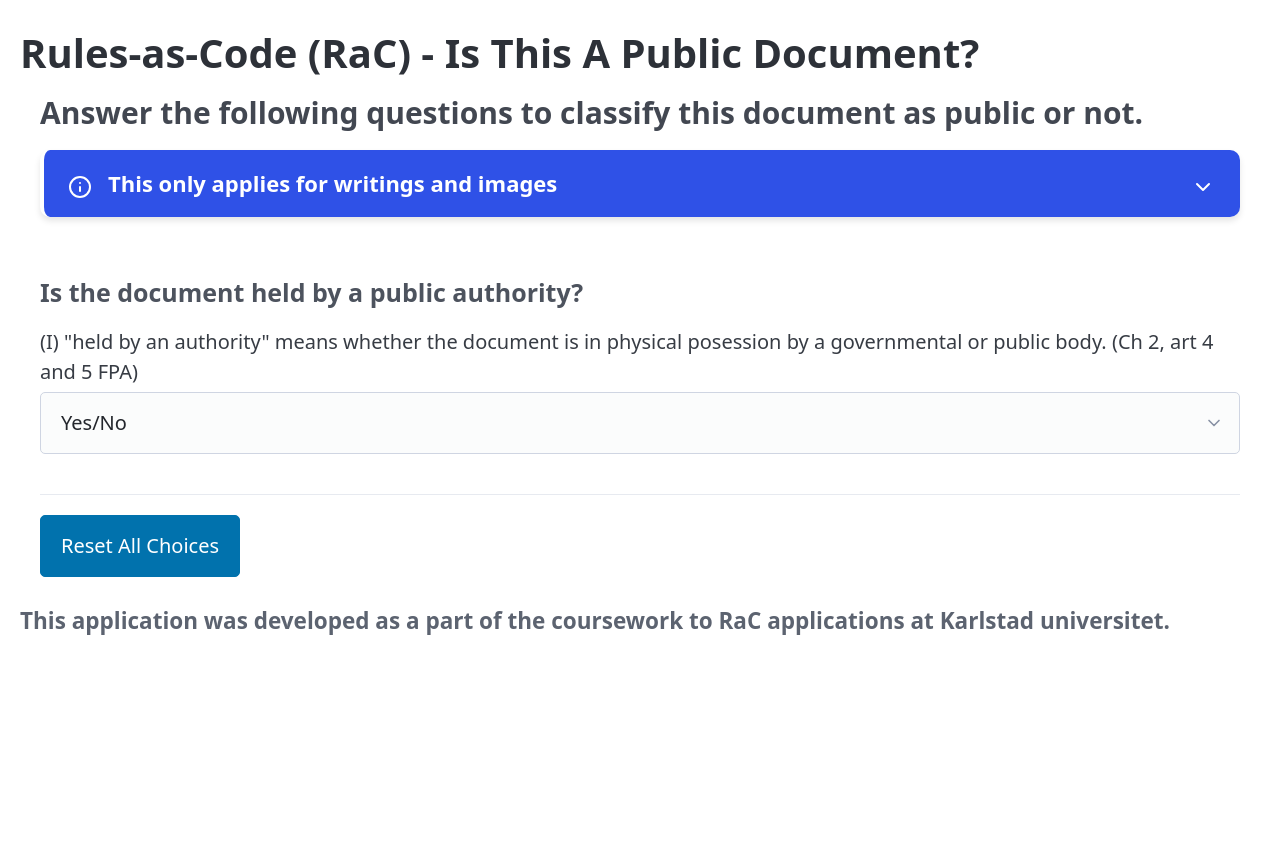
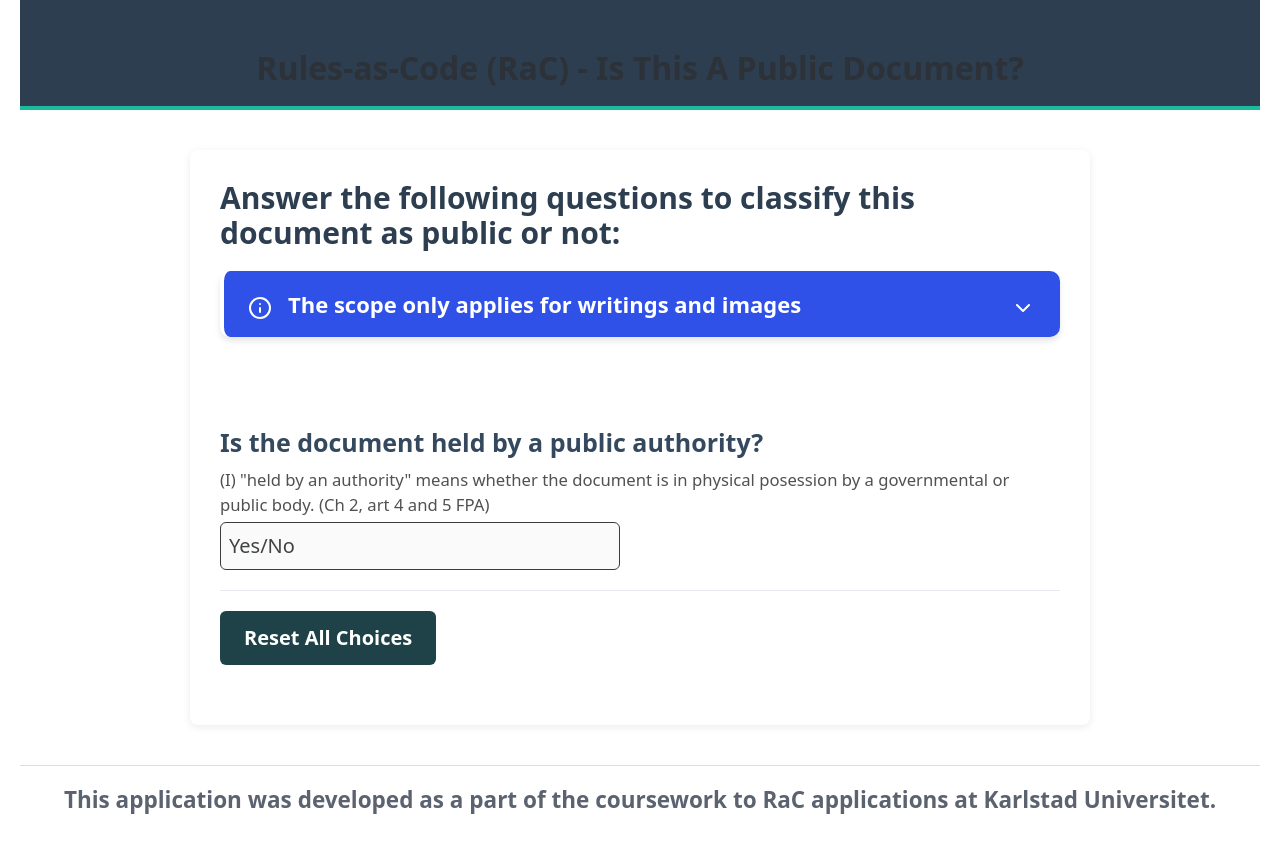
Before and after one commit to jensilo/RaC-Official-Document, a Vue app: page / in a window 1280 px wide. Shown: the top 852 px of the page. Before the commit the page ends 800 px from the top, so only its background shows below. Built offline with nearby package versions, Linux system fonts and the light colour scheme.

Commit message:
add style section

```diff
--- a/src/App.vue
+++ b/src/App.vue
@@ -15,10 +15,9 @@ const documentType = docType;
     <h1>Rules-as-Code (RaC) - Is This A Public Document?</h1>
   </header>
   <main class="container">
-    <h3>Answer the following questions to classify this document as public or not.</h3>
-    <Alert type="info" title="This only applies for writings and images"
+    <h3>Answer the following questions to classify this document as public or not:</h3>
+    <Alert type="info" title="The scope only applies for writings and images"
       description="This tool only evaluates writings and images for whether they are to be considered official. (Ch 2 art 4 and 10 FPA)" />
-
     <br />
 
     <label>
@@ -218,7 +217,7 @@ const documentType = docType;
 
   </main>
   <footer>
-    <h5>This application was developed as a part of the coursework to RaC applications at Karlstad universitet.</h5>
+    <h5>This application was developed as a part of the coursework to RaC applications at Karlstad Universitet.</h5>
     <br />
     <br />
     <br />
@@ -226,6 +225,133 @@ const documentType = docType;
 </template>
 
 <style scoped>
+/* General layout */
+body {
+  font-family: 'Segoe UI', Roboto, sans-serif;
+  background-color: #f7f9fc;
+  margin: 0;
+  padding: 0;
+  color: #333333;
+}
+
+header {
+  background-color: #2c3e50;
+  color: #fff;
+  padding: 1rem 2rem;
+  text-align: center;
+  border-bottom: 4px solid #1abc9c;
+}
+
+header h1 {
+  font-size: 1.6rem;
+  margin: 0;
+}
+
+.container {
+  max-width: 900px;
+  margin: 2rem auto;
+  padding: 1.5rem;
+  background: #fff;
+  border-radius: 8px;
+  box-shadow: 0 2px 8px rgba(0,0,0,0.08);
+}
+
+/* Section spacing */
+h3 {
+  margin-bottom: 1rem;
+  color: #2c3e50;
+}
+
+h4 {
+  margin-top: 1.5rem;
+  margin-bottom: 0.5rem;
+  color: #34495e;
+}
+
+li{
+  color: #525050;
+  font-size: smaller;
+}
+
+label, select {
+  display: block;
+  margin-bottom: 1rem;
+}
+
+label{
+  color: #525050;
+  font-size: smaller;
+}
+
+select {
+  width: 100%;
+  max-width: 400px;
+  padding: 0.4rem;
+  border: 1px solid #3e3a3a;
+  border-radius: 6px;
+  background: #fafafa;
+  transition: border-color 0.2s;
+  color:#404441;
+}
+
+select:focus {
+  border-color: #1abc9c;
+  outline: none;
+}
+
+/* Alerts */
+.alert-box {
+  margin: 1rem 0;
+  padding: 1rem;
+  border-radius: 6px;
+  font-size: 0.95rem;
+}
+
+:deep(.alert.info .alert-content p ){
+  background: #fdecea;
+  color: #424342 !important;
+  border-left: 5px solid #2918ec;
+}
+
+:deep(.alert.success .alert-content p ) {
+  background: #eafaf1;
+  border-left: 5px solid #27ae60;
+  color: #424342 !important;
+}
+
+:deep(.alert.error  .alert-content p ) {
+  background: #fdecea;
+  border-left: 5px solid #e74c3c;
+   color: #424342 !important;
+}
+
+/* Buttons */
+button {
+  background-color: #1e4247;
+  color: #fff;
+  padding: 0.6rem 1.2rem;
+  border: none;
+  border-radius: 6px;
+  cursor: pointer;
+  font-weight: 600;
+  transition: background 0.2s;
+}
+
+button:hover {
+  background-color: #16a085;
+}
+
+/* Footer */
+footer {
+  text-align: center;
+  margin-top: 2rem;
+  padding: 1rem;
+  font-size: 0.85rem;
+  color: #777;
+  border-top: 1px solid #ddd;
+}
+
+/* Transitions */
 .fade-enter-active,
 .fade-leave-active {
   transition: opacity 0.2s ease-in;
```
